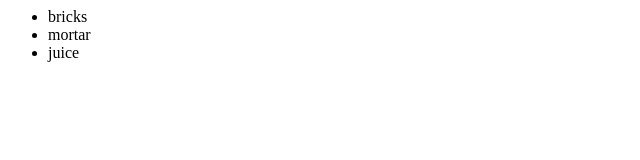
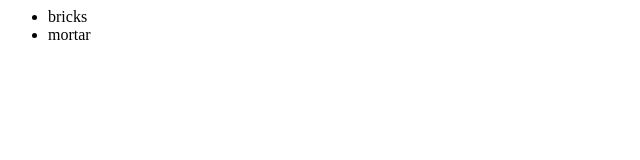
Before and after one commit to panqa23/code-updates, a plain HTML site: page index.html in a window 1280 px wide. Shown: the full height of the page, 0-640 px from the left. Drawn offline with Linux system fonts and the light colour scheme.

Commit message:
removed item

```diff
--- a/index.html
+++ b/index.html
@@ -5,7 +5,6 @@
 			<ul>
 				<li>bricks</li>
 				<li>mortar</li>
-				<li>juice</li>
 			</ul>
 		</div>
 	</body>
```
